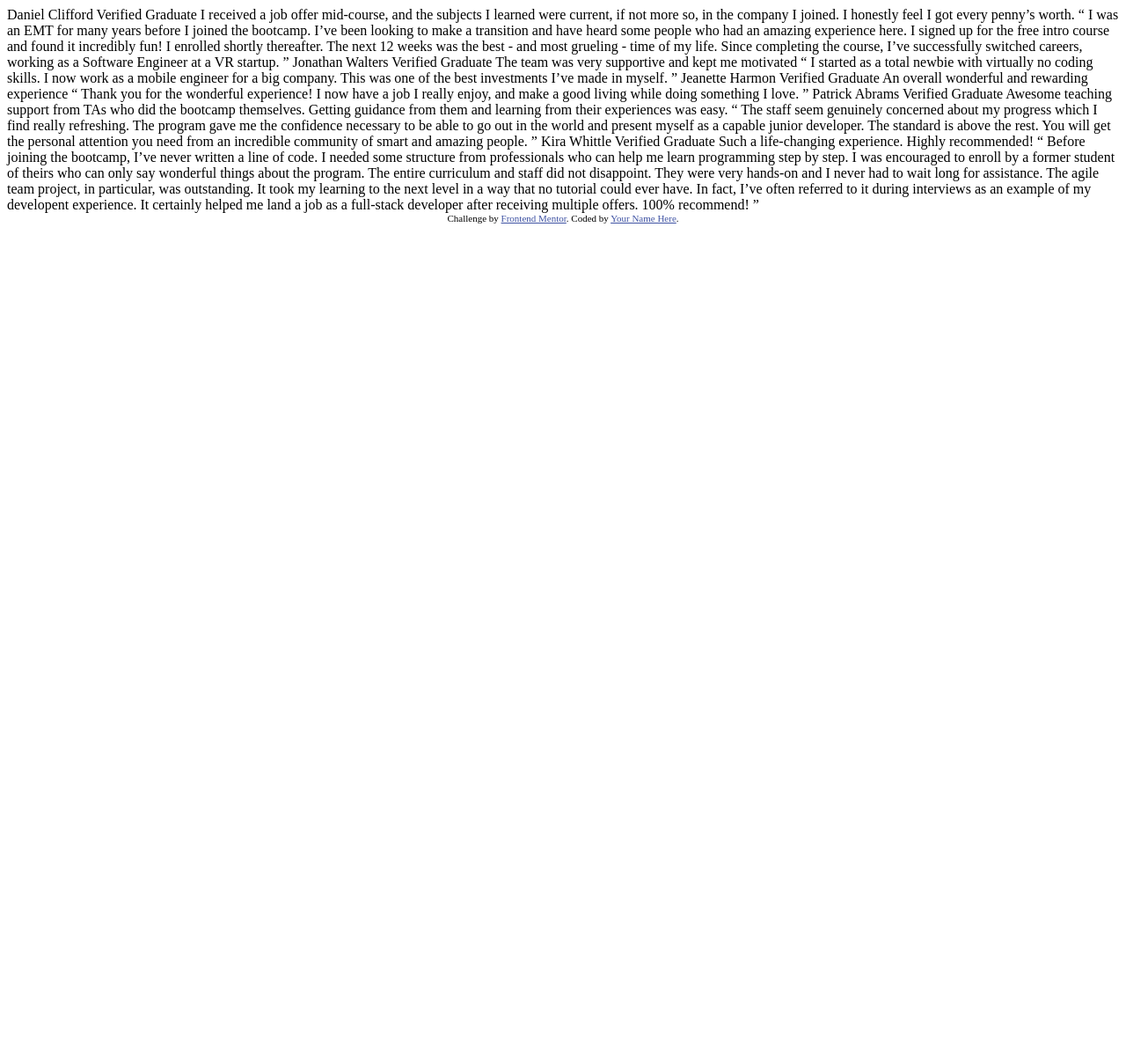
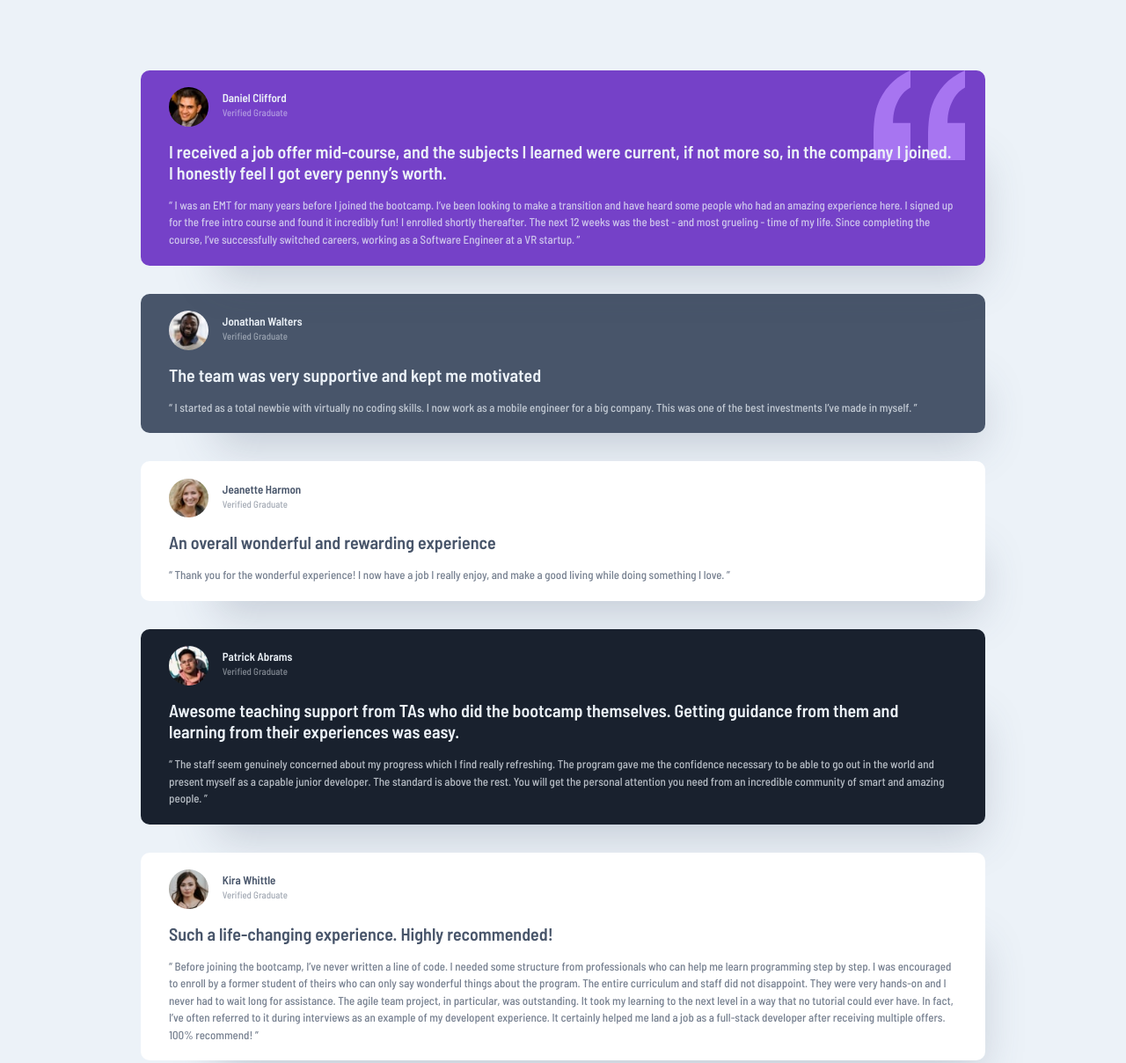
Before and after one commit to rikiwgarna/testimonial-grid-section, a plain HTML site: page index.html in a window 1280 px wide. Shown: the top 1208 px of the page at 88% size. Before the commit the page ends 800 px from the top, so only its background shows below. Drawn offline with Linux system fonts and the light colour scheme.

Commit message:
creating UI for mobile and desktop view

```diff
--- a/index.html
+++ b/index.html
@@ -1,76 +1,158 @@
 <!DOCTYPE html>
 <html lang="en">
   <head>
-  <meta charset="UTF-8">
-  <meta name="viewport" content="width=device-width, initial-scale=1.0"> <!-- displays site properly based on user's device -->
+    <meta charset="UTF-8" />
+    <meta name="viewport" content="width=device-width, initial-scale=1.0" />
+    <!-- displays site properly based on user's device -->
 
-  <link rel="icon" type="image/png" sizes="32x32" href="./images/favicon-32x32.png">
+    <link
+      rel="icon"
+      type="image/png"
+      sizes="32x32"
+      href="./images/favicon-32x32.png"
+    />
+    <link rel="stylesheet" href="./style.css" />
 
     <title>Frontend Mentor | [Challenge Name Here]</title>
 
     <!-- Feel free to remove these styles or customise in your own stylesheet 👍 -->
-  <style>
-    .attribution { font-size: 11px; text-align: center; }
-    .attribution a { color: hsl(228, 45%, 44%); }
-  </style>
   </head>
   <body>
-  Daniel Clifford
-  Verified Graduate
+    <main class="testimonials">
+      <section class="testimonial-1">
+        <figure class="testimonial-image">
+          <img src="./images/image-daniel.jpg" alt="" />
+          <div class="testimonial-info">
+            <figcaption class="name">Daniel Clifford</figcaption>
+            <small class="status">Verified Graduate</small>
+          </div>
+        </figure>
 
-  I received a job offer mid-course, and the subjects I learned were current, if not more so,
-  in the company I joined. I honestly feel I got every penny’s worth.
+        <article class="testimonial-article">
+          <h1 class="testimonial-highlight">
+            I received a job offer mid-course, and the subjects I learned were
+            current, if not more so, in the company I joined. I honestly feel I
+            got every penny’s worth.
+          </h1>
 
-  “ I was an EMT for many years before I joined the bootcamp. I’ve been looking to make a
-  transition and have heard some people who had an amazing experience here. I signed up
-  for the free intro course and found it incredibly fun! I enrolled shortly thereafter.
-  The next 12 weeks was the best - and most grueling - time of my life. Since completing
-  the course, I’ve successfully switched careers, working as a Software Engineer at a VR startup. ”
+          <p class="testimonial-text">
+            “ I was an EMT for many years before I joined the bootcamp. I’ve
+            been looking to make a transition and have heard some people who had
+            an amazing experience here. I signed up for the free intro course
+            and found it incredibly fun! I enrolled shortly thereafter. The next
+            12 weeks was the best - and most grueling - time of my life. Since
+            completing the course, I’ve successfully switched careers, working
+            as a Software Engineer at a VR startup. ”
+          </p>
+        </article>
+      </section>
+      <section class="testimonial-2">
+        <figure class="testimonial-image">
+          <img src="./images/image-jonathan.jpg" alt="" />
+          <div class="testimonial-info">
+            <figcaption class="name">Jonathan Walters</figcaption>
+            <small class="status">Verified Graduate</small>
+          </div>
+        </figure>
 
-  Jonathan Walters
-  Verified Graduate
+        <article class="testimonial-article">
+          <h1 class="testimonial-highlight">
+            The team was very supportive and kept me motivated
+          </h1>
 
-  The team was very supportive and kept me motivated
+          <p class="testimonial-text">
+            “ I started as a total newbie with virtually no coding skills. I now
+            work as a mobile engineer for a big company. This was one of the
+            best investments I’ve made in myself. ”
+          </p>
+        </article>
+      </section>
+      <section class="testimonial-3">
+        <figure class="testimonial-image">
+          <img src="./images/image-jeanette.jpg" alt="" />
+          <div class="testimonial-info">
+            <figcaption class="name">Jeanette Harmon</figcaption>
+            <small class="status">Verified Graduate</small>
+          </div>
+        </figure>
 
-  “ I started as a total newbie with virtually no coding skills. I now work as a mobile engineer
-  for a big company. This was one of the best investments I’ve made in myself. ”
+        <article class="testimonial-article">
+          <h1 class="testimonial-highlight">
+            An overall wonderful and rewarding experience
+          </h1>
 
-  Jeanette Harmon
-  Verified Graduate
+          <p class="testimonial-text">
+            “ Thank you for the wonderful experience! I now have a job I really
+            enjoy, and make a good living while doing something I love. ”
+          </p>
+        </article>
+      </section>
+      <section class="testimonial-4">
+        <figure class="testimonial-image">
+          <img src="./images/image-patrick.jpg" alt="" />
+          <div class="testimonial-info">
+            <figcaption class="name">Patrick Abrams</figcaption>
+            <small class="status">Verified Graduate</small>
+          </div>
+        </figure>
 
-  An overall wonderful and rewarding experience
+        <article class="testimonial-article">
+          <h1 class="testimonial-highlight">
+            Awesome teaching support from TAs who did the bootcamp themselves.
+            Getting guidance from them and learning from their experiences was
+            easy.
+          </h1>
 
-  “ Thank you for the wonderful experience! I now have a job I really enjoy, and make a good living
-  while doing something I love. ”
+          <p class="testimonial-text">
+            “ The staff seem genuinely concerned about my progress which I find
+            really refreshing. The program gave me the confidence necessary to
+            be able to go out in the world and present myself as a capable
+            junior developer. The standard is above the rest. You will get the
+            personal attention you need from an incredible community of smart
+            and amazing people. ”
+          </p>
+        </article>
+      </section>
+      <section class="testimonial-5">
+        <figure class="testimonial-image">
+          <img src="./images/image-kira.jpg" alt="" />
+          <div class="testimonial-info">
+            <figcaption class="name">Kira Whittle</figcaption>
+            <small class="status">Verified Graduate</small>
+          </div>
+        </figure>
 
-  Patrick Abrams
-  Verified Graduate
+        <article class="testimonial-article">
+          <h1 class="testimonial-highlight">
+            Such a life-changing experience. Highly recommended!
+          </h1>
 
-  Awesome teaching support from TAs who did the bootcamp themselves. Getting guidance from them and
-  learning from their experiences was easy.
-
-  “ The staff seem genuinely concerned about my progress which I find really refreshing. The program
-  gave me the confidence necessary to be able to go out in the world and present myself as a capable
-  junior developer. The standard is above the rest. You will get the personal attention you need from
-  an incredible community of smart and amazing people. ”
-
-  Kira Whittle
-  Verified Graduate
-
-  Such a life-changing experience. Highly recommended!
-
-  “ Before joining the bootcamp, I’ve never written a line of code. I needed some structure from
-  professionals who can help me learn programming step by step. I was encouraged to enroll by a former
-  student of theirs who can only say wonderful things about the program. The entire curriculum and staff
-  did not disappoint. They were very hands-on and I never had to wait long for assistance. The agile team
-  project, in particular, was outstanding. It took my learning to the next level in a way that no tutorial
-  could ever have. In fact, I’ve often referred to it during interviews as an example of my developent
-  experience. It certainly helped me land a job as a full-stack developer after receiving multiple offers.
-  100% recommend! ”
+          <p class="testimonial-text">
+            “ Before joining the bootcamp, I’ve never written a line of code. I
+            needed some structure from professionals who can help me learn
+            programming step by step. I was encouraged to enroll by a former
+            student of theirs who can only say wonderful things about the
+            program. The entire curriculum and staff did not disappoint. They
+            were very hands-on and I never had to wait long for assistance. The
+            agile team project, in particular, was outstanding. It took my
+            learning to the next level in a way that no tutorial could ever
+            have. In fact, I’ve often referred to it during interviews as an
+            example of my developent experience. It certainly helped me land a
+            job as a full-stack developer after receiving multiple offers. 100%
+            recommend! ”
+          </p>
+        </article>
+      </section>
+    </main>
 
     <div class="attribution">
-    Challenge by <a href="https://www.frontendmentor.io?ref=challenge" target="_blank">Frontend Mentor</a>.
-    Coded by <a href="#">Your Name Here</a>.
+      Challenge by
+      <a href="https://www.frontendmentor.io?ref=challenge" target="_blank"
+        >Frontend Mentor</a
+      >. Coded by
+      <a href="https://github.com/rikiwgarna/testimonial-grid-section"
+        >Riki Garna</a
+      >.
     </div>
   </body>
 </html>
--- /dev/null
+++ b/style.css
@@ -0,0 +1,260 @@
+@import url('https://fonts.googleapis.com/css2?family=Barlow+Semi+Condensed:wght@500;600&display=swap');
+/* Box sizing rules */
+*,
+*::before,
+*::after {
+  box-sizing: border-box;
+}
+
+/* Remove default margin */
+body,
+h1,
+h2,
+h3,
+h4,
+p,
+figure,
+blockquote,
+dl,
+dd {
+  margin: 0;
+  padding: 0;
+}
+
+/* Remove list styles on ul, ol elements with a list role, which suggests default styling will be removed */
+ul[role='list'],
+ol[role='list'] {
+  list-style: none;
+}
+
+/* Set core root defaults */
+html:focus-within {
+  scroll-behavior: smooth;
+}
+
+/* Set core body defaults */
+body {
+  min-height: 100vh;
+  text-rendering: optimizeSpeed;
+  line-height: 1.5;
+}
+
+/* A elements that don't have a class get default styles */
+a:not([class]) {
+  text-decoration-skip-ink: auto;
+}
+
+/* Make images easier to work with */
+img,
+picture {
+  max-width: 100%;
+  display: block;
+}
+
+/* Inherit fonts for inputs and buttons */
+input,
+button,
+textarea,
+select {
+  font: inherit;
+}
+
+/* Remove all animations, transitions and smooth scroll for people that prefer not to see them */
+@media (prefers-reduced-motion: reduce) {
+  html:focus-within {
+    scroll-behavior: auto;
+  }
+
+  *,
+  *::before,
+  *::after {
+    animation-duration: 0.01ms !important;
+    animation-iteration-count: 1 !important;
+    transition-duration: 0.01ms !important;
+    scroll-behavior: auto !important;
+  }
+}
+
+:root {
+  --clr-primary-moderateViolet: hsl(263, 55%, 52%);
+  --clr-primary-grayishBlue: hsl(217, 19%, 35%);
+  --clr-primary-blackinshBlue: hsl(219, 29%, 14%);
+  --clr-primary-white: hsl(0, 0, 100%);
+  --clr-neutral-gray: hsl(0, 0%, 81%);
+  --clr-neutral-grayishBlue: hsl(210, 46%, 95%);
+}
+
+body {
+  position: relative;
+  display: flex;
+  justify-content: center;
+  align-items: center;
+  font-size: 13px;
+  font-family: 'Barlow Semi Condensed', sans-serif;
+  font-weight: 500;
+  background-color: var(--clr-neutral-grayishBlue);
+}
+
+.testimonials {
+  margin: 5rem 1.56rem;
+}
+
+.testimonial-1,
+.testimonial-2,
+.testimonial-3,
+.testimonial-4,
+.testimonial-5 {
+  padding: 1.2rem 2rem;
+  border-radius: 10px;
+  max-width: 60rem;
+  box-shadow: 40px 60px 50px -47px rgba(72, 85, 106, 0.25);
+}
+
+.testimonial-1,
+.testimonial-2,
+.testimonial-4 {
+  color: var(--clr-neutral-grayishBlue);
+}
+
+.testimonial-3,
+.testimonial-5 {
+  color: var(--clr-primary-grayishBlue);
+}
+
+.testimonial-1 .testimonial-text,
+.testimonial-2 .testimonial-text,
+.testimonial-3 .testimonial-text,
+.testimonial-4 .testimonial-text,
+.testimonial-5 .testimonial-text {
+  opacity: 75%;
+}
+
+.testimonial-1 .status,
+.testimonial-2 .status,
+.testimonial-3 .status,
+.testimonial-4 .status,
+.testimonial-5 .status {
+  opacity: 50%;
+}
+
+.testimonial-highlight {
+  font-size: 20px;
+  line-height: 1.2;
+  margin-bottom: 1rem;
+}
+
+.testimonial-1 {
+  position: relative;
+  background-color: var(--clr-primary-moderateViolet);
+}
+
+.testimonial-1::before {
+  content: '';
+  background: url('./images/bg-pattern-quotation.svg') no-repeat;
+  position: absolute;
+  top: 0;
+  right: 23px;
+  width: 104px;
+  height: 102px;
+}
+
+.testimonial-1 .testimonial-highlight {
+  position: relative;
+  z-index: 1;
+}
+
+.testimonial-2 {
+  background-color: var(--clr-primary-grayishBlue);
+}
+
+.testimonial-3 {
+  background-color: hsl(0, 0%, 100%);
+}
+
+.testimonial-4 {
+  background-color: var(--clr-primary-blackinshBlue);
+}
+
+.testimonial-5 {
+  background-color: hsl(0, 0%, 100%);
+}
+
+.testimonial-image {
+  display: flex;
+  align-items: center;
+  margin-bottom: 1rem;
+}
+
+.name {
+  font-weight: 600;
+  line-height: 1;
+}
+
+section {
+  margin-bottom: 2rem;
+}
+
+section:last-child {
+  margin-bottom: 0;
+}
+
+img {
+  max-width: 2.8rem;
+  max-height: 2.8rem;
+  border-radius: 50%;
+  margin-right: 1rem;
+}
+
+@media screen and (min-device-width: 1200px) and (max-device-width: 1600px) and (-webkit-min-device-pixel-ratio: 1) {
+  .testimonials {
+    display: grid;
+    justify-content: center;
+    align-content: center;
+    grid-template-rows: 19.2rem 17.6rem;
+    grid-template-columns: repeat(4, 16rem);
+    grid-gap: 1.5rem;
+    margin: 0;
+  }
+  .testimonial-1 {
+    grid-row: 1;
+    grid-column: 1 / 3;
+    margin-bottom: 0;
+  }
+
+  .testimonial-1::before {
+    content: '';
+    background: url('./images/bg-pattern-quotation.svg') no-repeat;
+    position: absolute;
+    top: 0;
+    right: 80px;
+    width: 104px;
+    height: 102px;
+  }
+  .testimonial-2 {
+    grid-row: 1;
+    margin-bottom: 0;
+  }
+  .testimonial-3 {
+    grid-row: 2/3;
+    margin-bottom: 0;
+  }
+  .testimonial-4 {
+    grid-row: 2/3;
+    grid-column: 2/4;
+    margin-bottom: 0;
+  }
+  .testimonial-5 {
+    grid-row: 1/3;
+    grid-column: 4/5;
+  }
+}
+
+.attribution {
+  position: absolute;
+  bottom: 0;
+  font-size: 11px;
+  text-align: center;
+}
+.attribution a {
+  color: hsl(228, 45%, 44%);
+}
```
Lines whose indentation alone changed are shown as unchanged.
